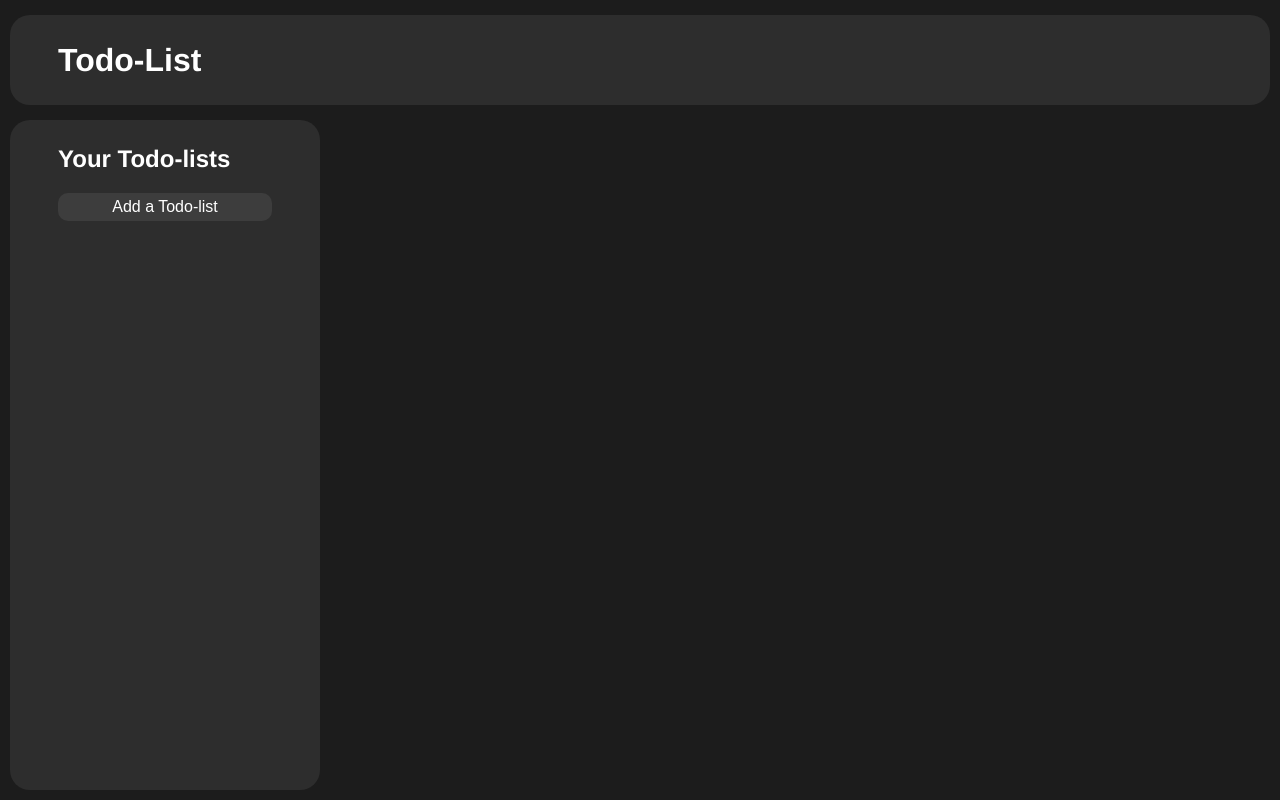
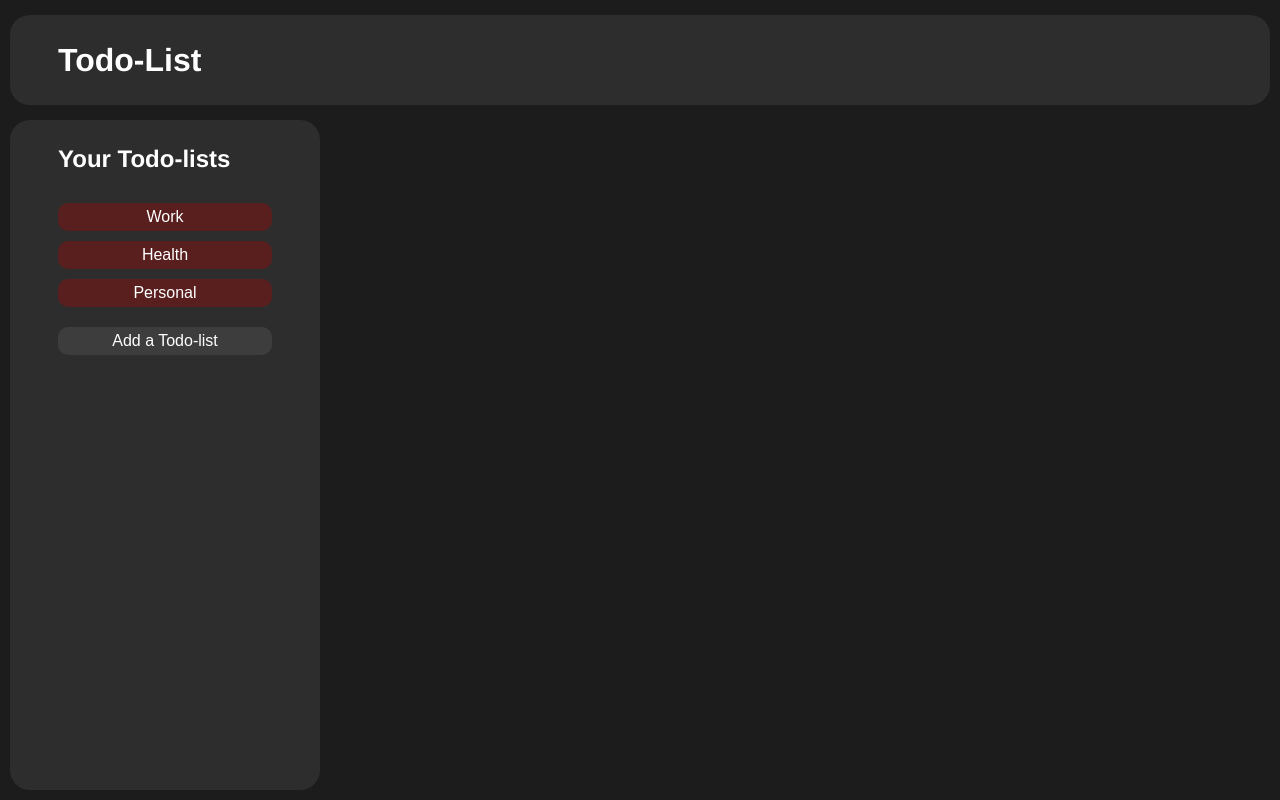
Before and after one commit to BrunoFares/todo-list2, an Angular app: page / in a window 1280 px wide. Built offline with nearby package versions, Linux system fonts and the light colour scheme.

Commit message:
Worked on the procedure of adding todo-lists, with the addition of a file with dummy values.

```diff
--- a/src/app/app.component.html
+++ b/src/app/app.component.html
@@ -1,5 +1,5 @@
 <app-header />
 <app-todo-lists (addList)="onAddList()"/>
 @if (displayDialog) {
-    <app-dialog-box (close)="onCloseAddList()" (submit)="onSubmit()"/>
+    <app-dialog-box (close)="onCloseAddList()" />
 }
--- a/src/app/app.component.ts
+++ b/src/app/app.component.ts
@@ -21,8 +21,4 @@ export class AppComponent {
   onCloseAddList() {
     this.displayDialog = false;
   }
-
-  onSubmit() {
-    this.displayDialog = false;
-  }
 }
--- a/src/app/todo-lists/dialog-box/dialog-box.component.ts
+++ b/src/app/todo-lists/dialog-box/dialog-box.component.ts
@@ -1,5 +1,6 @@
 import { Component, EventEmitter, Output } from '@angular/core';
 import { FormsModule } from '@angular/forms';
+import { todoTitles } from '../todo-titles';
 
 @Component({
   selector: 'app-dialog-box',
@@ -9,7 +10,6 @@ import { FormsModule } from '@angular/forms';
   styleUrl: './dialog-box.component.css'
 })
 export class DialogBoxComponent {
-  @Output() submit = new EventEmitter<void>();
   @Output() close = new EventEmitter<void>();
   todoListTitle = '';
 
@@ -18,7 +18,7 @@ export class DialogBoxComponent {
   }
 
   onSubmit() {
-    console.log(this.todoListTitle);
-    return this.submit.emit();
+    todoTitles.push(this.todoListTitle);
+    return this.close.emit();
   }
 }
--- a/src/app/todo-lists/todo-lists.component.css
+++ b/src/app/todo-lists/todo-lists.component.css
@@ -5,8 +5,18 @@ button {
     border-radius: 10px;
     font-size: 16px;
     padding: 5px 20px;
+    margin-top: 20px;
 }
 
 button:hover {
     background-color: rgb(92, 92, 92);
 }
+
+button.options {
+    background-color: rgb(89, 31, 31);
+    margin-top: 10px;
+}
+
+button.options:hover {
+    background-color: rgb(76, 22, 22);
+}
--- a/src/app/todo-lists/todo-lists.component.html
+++ b/src/app/todo-lists/todo-lists.component.html
@@ -1,2 +1,5 @@
 <h2>Your Todo-lists</h2>
+@for(title of titles; track title) {
+    <button class="options">{{ title }}</button>
+}
 <button (click)="onAddList()">Add a Todo-list</button>
--- a/src/app/todo-lists/todo-lists.component.ts
+++ b/src/app/todo-lists/todo-lists.component.ts
@@ -1,4 +1,5 @@
 import { Component, EventEmitter, Output } from '@angular/core';
+import { todoTitles } from './todo-titles';
 
 @Component({
   selector: 'app-todo-lists',
@@ -9,6 +10,7 @@ import { Component, EventEmitter, Output } from '@angular/core';
 })
 export class TodoListsComponent {
   @Output() addList = new EventEmitter<void>();
+  titles = todoTitles;
 
   onAddList() {
     return this.addList.emit();
--- /dev/null
+++ b/src/app/todo-lists/todo-titles.ts
@@ -0,0 +1 @@
+export const todoTitles = ["Work", "Health", "Personal"]
```
Also changed, not shown: src/app/todo-lists/todo-lists.service.ts (deleted).
